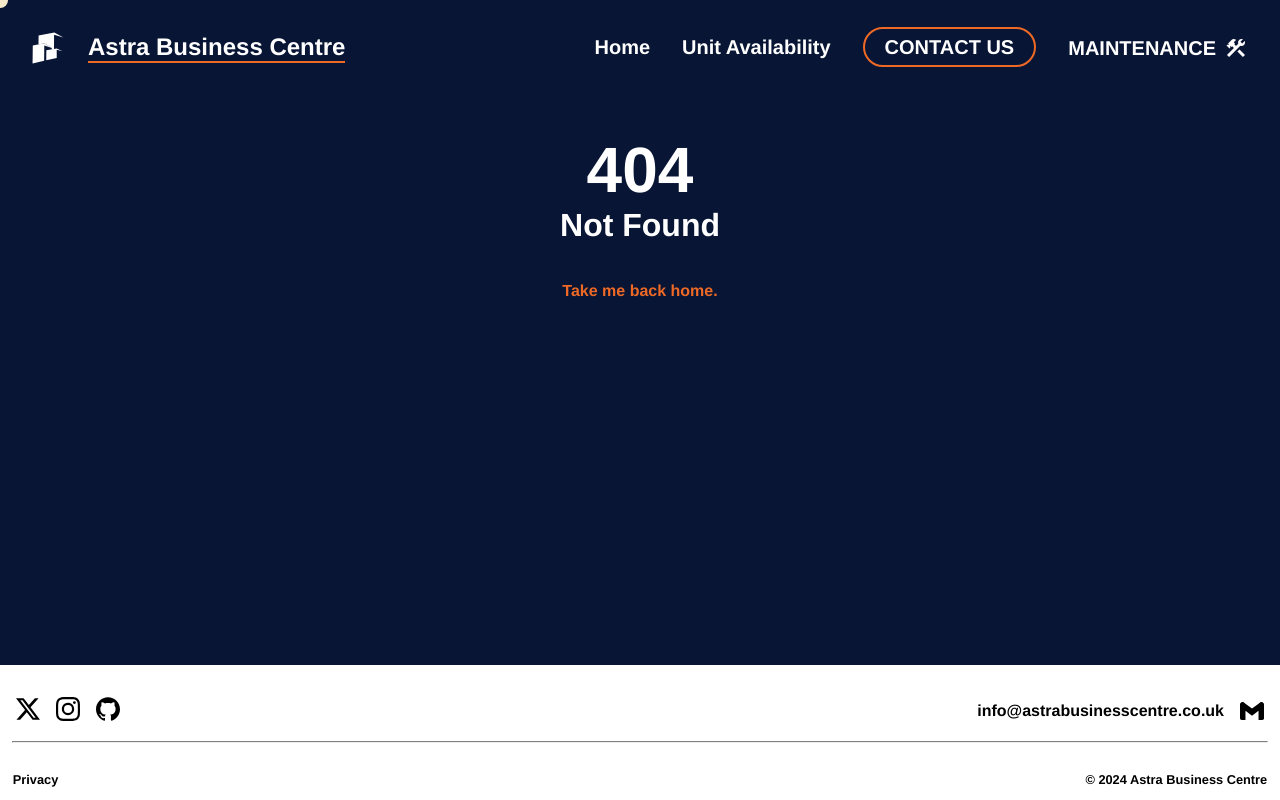
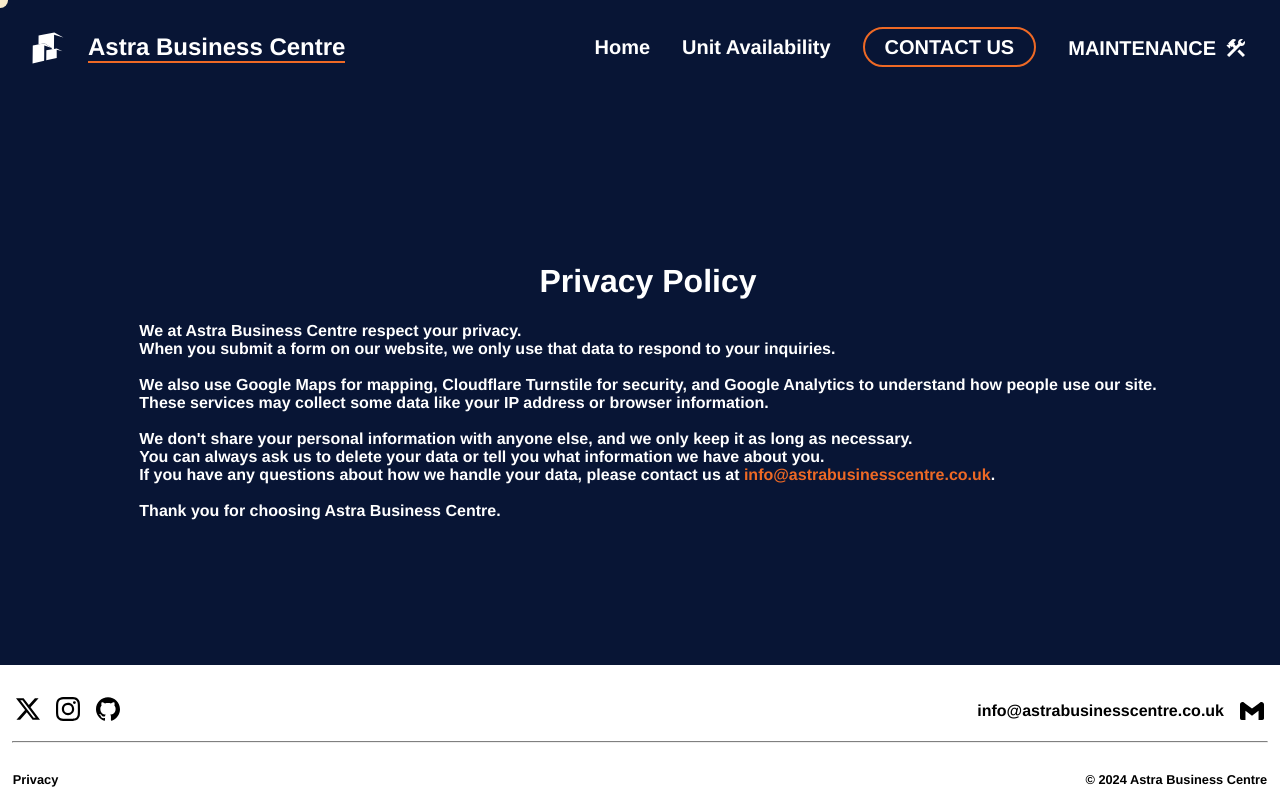
Before and after one commit to candwberry/astrabusinesscentre, a SvelteKit app: page /privacy in a window 1280 px wide. Before the commit this address had no page. Built offline with nearby package versions, Linux system fonts and the light colour scheme.

Commit message:
👥 Temporary privacy policy

```diff
--- /dev/null
+++ b/src/routes/privacy/+page.svelte
@@ -0,0 +1,16 @@
+<main style="padding-left: 1rem; align-items: center; justify-content: center">
+    <h1>Privacy Policy</h1>
+    <span>
+        We at Astra Business Centre respect your privacy.
+        <br>When you submit a form on our website, we only use that data to respond to your inquiries.
+
+        <br><br>We also use Google Maps for mapping, Cloudflare Turnstile for security, and Google Analytics to understand how people use our site.
+        <br>These services may collect some data like your IP address or browser information.
+
+        <br><br>We don't share your personal information with anyone else, and we only keep it as long as necessary.
+        <br>You can always ask us to delete your data or tell you what information we have about you.
+        <br>If you have any questions about how we handle your data, please contact us at <a style="color: #ee6925" href="mailto:info@astrabusinesscentre.co.uk">info@astrabusinesscentre.co.uk</a>.
+
+        <br><br>Thank you for choosing Astra Business Centre.
+    </span>
+</main>
```
